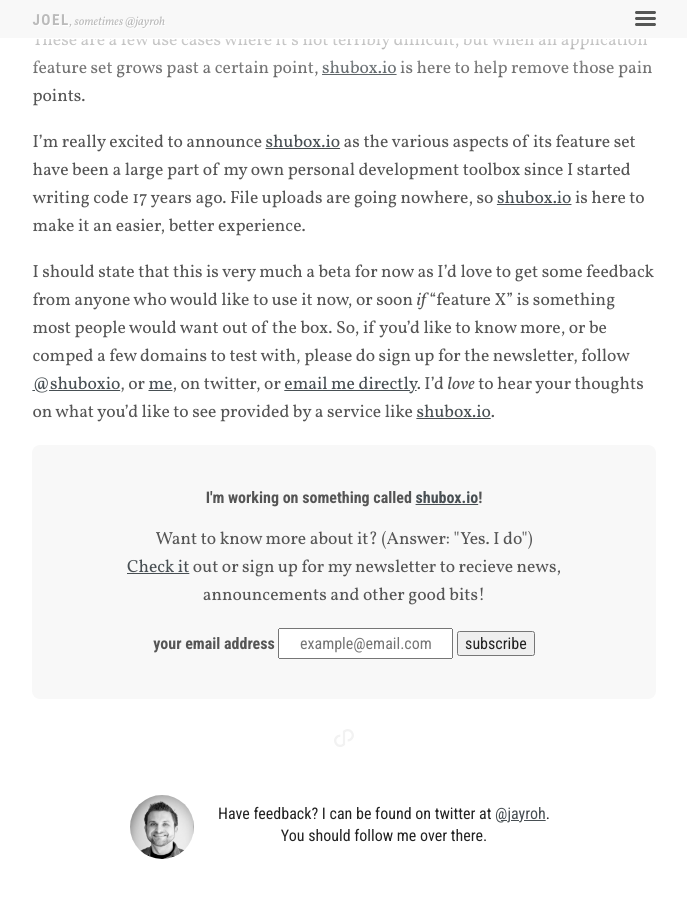
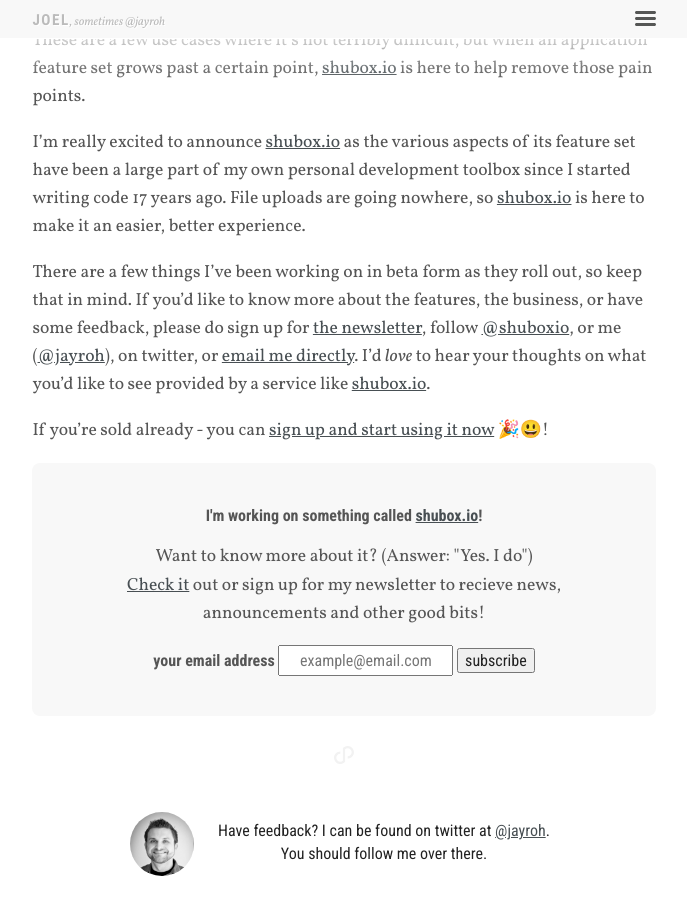
Before and after one commit to jayroh/joeloliveira.com, a Jekyll site: the page built from _posts/2016-01-06-announcing-shubox.md, in a window 1280 px wide and 900 px high, scrolled down 916 px. Shown: the whole window, without its empty margins (296-983 px from the left). Built offline with Jekyll 4.4.1, drawn with Linux system fonts in a browser that asks for light colours; nearby versions of some CDN libraries; Markdown is read by kramdown in place of the engine named in the settings; some of the changed text lies outside the part shown.

Commit message:
[JRO] Open everything up regarding shubox. Why not

```diff
--- a/_posts/2016-01-06-announcing-shubox.md
+++ b/_posts/2016-01-06-announcing-shubox.md
@@ -38,15 +38,18 @@
 large part of my own personal development toolbox since I started writing code 17 years ago. File
 uploads are going nowhere, so [shubox.io][] is here to make it an easier, better experience.
 
-I should state that this is very much a beta for now as I'd love to get some feedback from anyone
-who would like to use it now, or soon *if* "feature X" is something most people would want out of
-the box. So, if you'd like to know more, or be comped a few domains to test with, please do sign up
-for the newsletter, follow [@shuboxio][], or [me][], on twitter, or <span class="email-me">email me
+There are a few things I've been working on in beta form as they roll out, so keep that in mind. If
+you'd like to know more about the features, the business, or have some feedback, please do sign up
+for [the newsletter][], follow [@shuboxio][], or me ([@jayroh][]), on twitter, or <span class="email-me">email me
 directly</span>. I'd *love* to hear your thoughts on what you'd like to see provided by a service
 like [shubox.io][].
 
-[Shubox.io]: https://shubox.io
-[shubox.io]: https://shubox.io
+If you're sold already - you can [sign up and start using it now][] 🎉😃!
+
+[sign up and start using it now]: https://shubox.io/sign_up?utm_source=joeloliveira&utm_medium=web&utm_campaign=sister_app
+[Shubox.io]: https://shubox.io?utm_source=joeloliveira&utm_medium=web&utm_campaign=sister_app
+[shubox.io]: https://shubox.io?utm_source=joeloliveira&utm_medium=web&utm_campaign=sister_app
 [Heroku]: https://www.heroku.com/
-[@shuboxio]: https://twitter.com/shuboxio
-[me]: https://twitter.com/jayroh
+[@shuboxio]: https://twitter.com/shuboxio?utm_source=joeloliveira
+[@jayroh]: https://twitter.com/jayroh?utm_source=joeloliveira
+[the newsletter]: https://shubox.io?utm_source=joeloliveira&utm_medium=web&utm_campaign=sister_app#newsletter
```
Also changed, not shown: other parts of _posts/2016-01-06-announcing-shubox.md (+1 -1 lines), index.html (+5 -7 lines).
